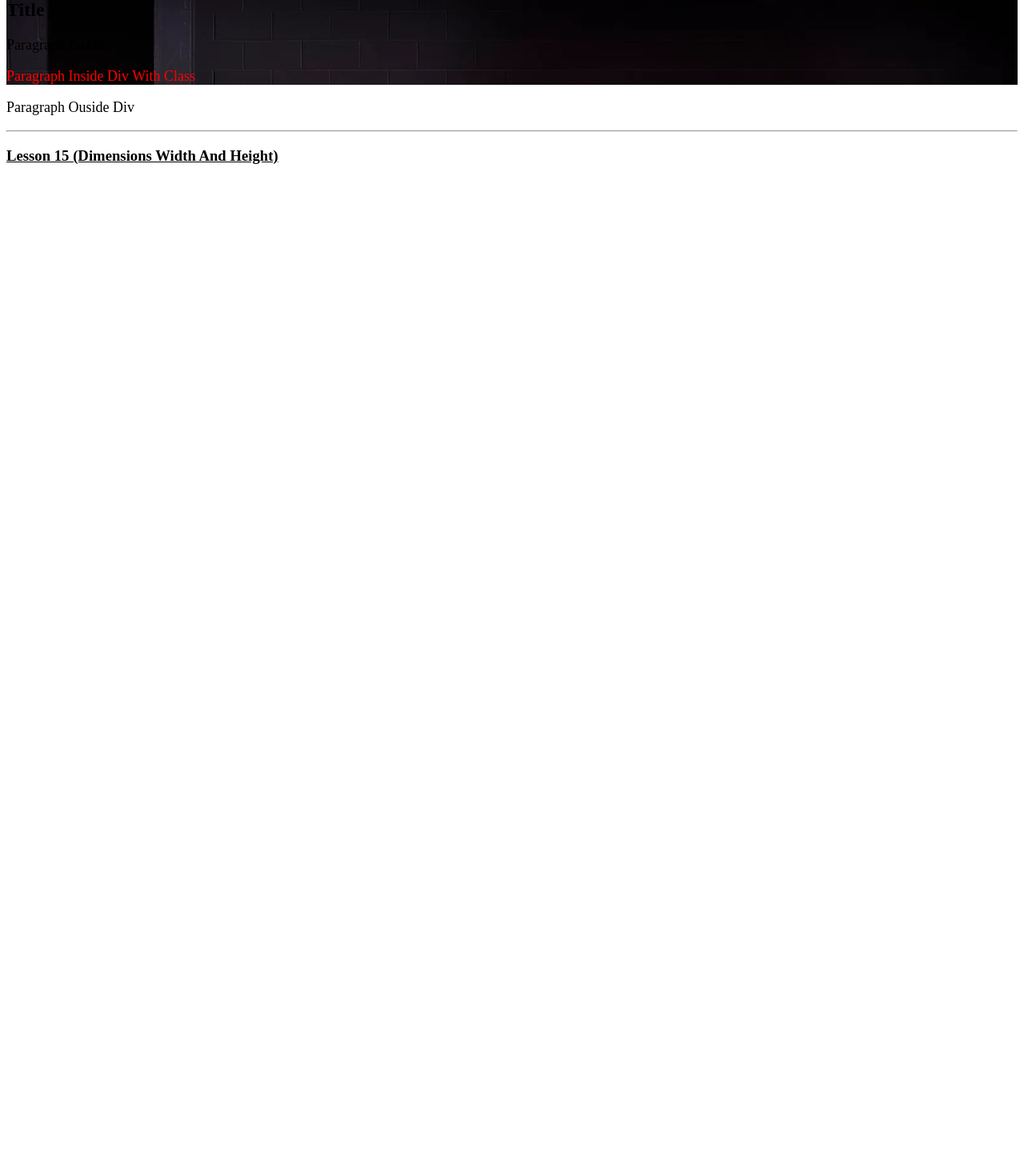
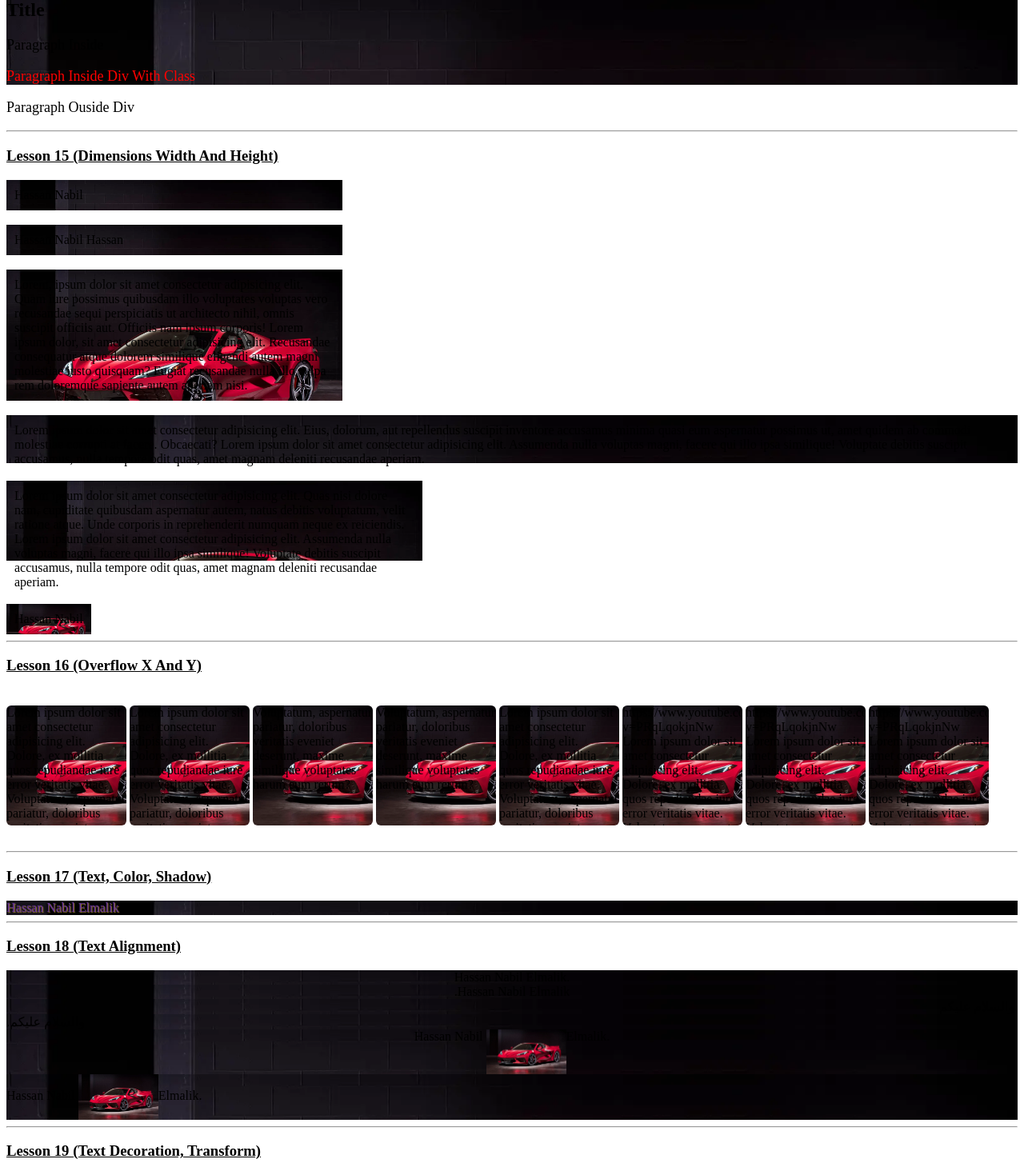
Before and after one commit to HassanElmalik/Voyager1, a PHP site: page /CSS_PROJECT/index.html in a window 1280 px wide. Shown: the part 3598-5067 px from the top of the page at 80% size. Before the commit the page ends 3803 px from the top, so only its background shows below. Run offline with PHP 8.4, Linux system fonts and the light colour scheme.

Commit message:
studying CSS to Lesson 19

```diff
--- a/ProgrammingWithElzero/CSS_PROJECT/index.html
+++ b/ProgrammingWithElzero/CSS_PROJECT/index.html
@@ -4,7 +4,7 @@
         <meta charset="UTF-8">
         <title>CSS</title>
         <!-- External Style -->
-        <link rel="stylesheet" href="master1.css">
+        <link rel="stylesheet" href="master.css">
         <!-- internal style  -->
         <style>
             .special {
@@ -131,7 +131,56 @@
         <!-- ----------------------------------------------------------------------------------- -->
         <h3><u>Lesson 15 (Dimensions Width And Height)</u></h3>
 
+        <div class="div9">Hassan Nabil</div>
+        <br>
+        <br>
+        <div class="div9">Hassan Nabil Hassan</div>
+        <br>
+        <br>
+        <div class="div9">Lorem, ipsum dolor sit amet consectetur adipisicing elit. Quam iure possimus quibusdam illo voluptates voluptas vero recusandae sequi perspiciatis ut architecto nihil, omnis suscipit officiis aut. Officiis nam ipsum corporis! Lorem ipsum dolor, sit amet consectetur adipisicing elit. Recusandae consequatur atque dolorem similique eligendi autem magni molestiae iusto quisquam? Fugiat recusandae nulla illo culpa rem doloremque sapiente autem aperiam nisi.</div>
+        <br>
+        <br>
+        <div class="div10">Lorem ipsum dolor sit amet consectetur adipisicing elit. Eius, dolorum, aut repellendus suscipit inventore accusamus minima quasi eum aspernatur possimus ut, amet quidem ab commodi molestiae corrupti at facere. Obcaecati? Lorem ipsum dolor sit amet consectetur adipisicing elit. Assumenda nulla voluptas magni, facere qui illo ipsa similique! Voluptate debitis suscipit accusamus, nulla tempore odit quas, amet magnam deleniti recusandae aperiam.</div>
+        <br>
+        <br>
+        <div class="div11">Lorem ipsum dolor sit amet consectetur adipisicing elit. Quas nisi dolore nam, cupiditate quibusdam aspernatur autem, natus debitis voluptatum, velit ratione atque. Unde corporis in reprehenderit numquam neque ex reiciendis. Lorem ipsum dolor sit amet consectetur adipisicing elit. Assumenda nulla voluptas magni, facere qui illo ipsa similique! Voluptate debitis suscipit accusamus, nulla tempore odit quas, amet magnam deleniti recusandae aperiam.</div>
+        <br>
+        <br>
+        <div class="div12">Hassan Nabil</div>
+        <hr>
 
+        <!-- ----------------------------------------------------------------------------------- -->
+        <h3><u>Lesson 16 (Overflow X And Y)</u></h3>
+
+        <div class="div13">Lorem ipsum dolor sit amet consectetur adipisicing elit. Dolore, ex mollitia quos repudiandae iure error veritatis vitae. Voluptatum, aspernatur pariatur, doloribus veritatis eveniet deserunt, maxime similique voluptates harum eum rerum?</div>
+        <div class="div14">Lorem ipsum dolor sit amet consectetur adipisicing elit. Dolore, ex mollitia quos repudiandae iure error veritatis vitae. Voluptatum, aspernatur pariatur, doloribus veritatis eveniet deserunt, maxime similique voluptates harum eum rerum?</div>
+        <div class="div15"> Voluptatum, aspernatur pariatur, doloribus veritatis eveniet deserunt, maxime similique voluptates harum eum rerum?</div>
+        <div class="div16"> Voluptatum, aspernatur pariatur, doloribus veritatis eveniet deserunt, maxime similique voluptates harum eum rerum?</div>
+        <div class="div17">Lorem ipsum dolor sit amet consectetur adipisicing elit. Dolore, ex mollitia quos repudiandae iure error veritatis vitae. Voluptatum, aspernatur pariatur, doloribus veritatis eveniet deserunt, maxime similique voluptates harum eum rerum?</div>
+        <div class="div18">https://www.youtube.com/watch?v=PRqLqokjnNw Lorem ipsum dolor sit amet consectetur adipisicing elit. Dolore, ex mollitia quos repudiandae iure error veritatis vitae. Voluptatum, aspernatur pariatur, doloribus veritatis eveniet deserunt, maxime similique voluptates harum eum rerum?</div>
+        <div class="div19">https://www.youtube.com/watch?v=PRqLqokjnNw Lorem ipsum dolor sit amet consectetur adipisicing elit. Dolore, ex mollitia quos repudiandae iure error veritatis vitae. Voluptatum, aspernatur pariatur, doloribus veritatis eveniet deserunt, maxime similique voluptates harum eum rerum?</div>
+        <div class="div20">https://www.youtube.com/watch?v=PRqLqokjnNw Lorem ipsum dolor sit amet consectetur adipisicing elit. Dolore, ex mollitia quos repudiandae iure error veritatis vitae. Voluptatum, aspernatur pariatur, doloribus veritatis eveniet deserunt, maxime similique voluptates harum eum rerum?</div>
+        <hr>
+
+        <!-- ----------------------------------------------------------------------------------- -->
+        <h3><u>Lesson 17 (Text, Color, Shadow)</u></h3>
+
+        <div class="div21">Hassan Nabil Elmalik</div>
+        <hr>
+
+        <!-- ----------------------------------------------------------------------------------- -->
+        <h3><u>Lesson 18 (Text Alignment)</u></h3>
+
+        <div class="div22">Hassan Nabil Elmalik.</div>
+        <div class="div23">Hassan Nabil Elmalik.</div>
+        <div class="div24">والسلام عليكم.</div>
+        <div class="div25">والسلام عليكم.</div>
+        <div class="div26">Hassan Nabil <img src="imgs/0x0.webp"  width="100px">Elmalik.</div>
+        <div class="div27">Hassan Nabil <img src="imgs/0x0.webp"  width="100px">Elmalik.</div>
+        <hr>
+
+        <!-- ----------------------------------------------------------------------------------- -->
+        <h3><u>Lesson 19 (Text Decoration, Transform)</u></h3>
 
 
 
--- a/ProgrammingWithElzero/CSS_PROJECT/master1.css
+++ b/ProgrammingWithElzero/CSS_PROJECT/master.css
@@ -248,4 +248,180 @@
         }
 
         /* --------------------------------------------------------------------------------- */
-        /* Lesson 15 (Lesson 15 (Dimensions Width And Height)) */
+        /* Lesson 15 (Dimensions Width And Height) */
+
+        .div9 {
+            background-color: red;
+            padding: 10px;
+            display: inline-block;
+            width: 400px;
+            /* the normal value of height is auto */
+        }
+
+        .div10 {
+            background-color: red;
+            padding: 10px;
+            display: inline-block;
+            min-width: 400px;
+            height: 40px;
+        }
+
+        .div11 {
+            background-color: red;
+            padding: 10px;
+            display: inline-block;
+            min-width: 400px;
+            max-width: 500px;
+            min-height: 40px;
+            max-height: 80px;
+        }
+
+        .div12 {
+            background-color: red;
+            padding: 10px;
+            width: fit-content;
+        }
+
+        /* --------------------------------------------------------------------------------- */
+        /* Lesson 16 (Overflow X And Y) */
+
+        .div13 {
+            width: 150px;
+            height: 150px;
+            background-color: #eee;
+            margin: 20px auto;
+            border-radius: 6px;
+            overflow: hidden;
+            display: inline-block;
+        }
+
+        .div14 {
+            width: 150px;
+            height: 150px;
+            background-color: #eee;
+            margin: 20px auto;
+            border-radius: 6px;
+            overflow: scroll;
+            display: inline-block;
+        }
+
+        .div15 {
+            width: 150px;
+            height: 150px;
+            background-color: #eee;
+            margin: 20px auto;
+            border-radius: 6px;
+            overflow: scroll;
+            display: inline-block;
+        }
+
+        .div16 {
+            width: 150px;
+            height: 150px;
+            background-color: #eee;
+            margin: 20px auto;
+            border-radius: 6px;
+            overflow: auto;
+            display: inline-block;
+        }
+
+        .div17 {
+            width: 150px;
+            height: 150px;
+            background-color: #eee;
+            margin: 20px auto;
+            border-radius: 6px;
+            overflow: auto;
+            display: inline-block;
+        }
+
+        .div18 {
+            width: 150px;
+            height: 150px;
+            background-color: #eee;
+            margin: 20px auto;
+            border-radius: 6px;
+            overflow-y: auto;
+            display: inline-block;
+        }
+
+        .div19 {
+            width: 150px;
+            height: 150px;
+            background-color: #eee;
+            margin: 20px auto;
+            border-radius: 6px;
+            overflow-y: hidden;
+            display: inline-block;
+        }
+
+        .div20 {
+            width: 150px;
+            height: 150px;
+            background-color: #eee;
+            margin: 20px auto;
+            border-radius: 6px;
+            overflow-x: hidden;
+            display: inline-block;
+        }
+
+        /* --------------------------------------------------------------------------------- */
+        /* Lesson 17 (Text, Color, Shadow) */
+
+        /*
+        Text Shadow
+        Syntax => text-shadow: H-Shadow V-Shadow Blur Color
+        */
+
+
+        .div21 {
+            background-color: #f9f9f9;
+            color: rebeccapurple;
+            text-shadow: 1px   1px   1px      #b5943ad9 ;
+        }
+
+        /* --------------------------------------------------------------------------------- */
+        /* Lesson 18 (Text Alignment) */
+
+        .div22 {
+            background-color: #f9f9f9;
+            text-align: center;
+            direction: ltr;
+        }
+
+        .div23 {
+            background-color: #f9f9f9;
+            text-align: center;
+            direction: rtl;
+        }
+
+        .div24 {
+            background-color: #f9f9f9;
+            text-align: right;
+            direction: ltr;
+        }
+
+        .div25 {
+            background-color: #f9f9f9;
+            text-align: left;
+            direction: rtl;
+        }
+
+        .div26 {
+            background-color: #f9f9f9;
+            text-align: center;
+        }
+
+        .div26 img{
+            background-color: #f9f9f9;
+            vertical-align:top;
+        }
+
+        .div27 img {
+            background-color: #f9f9f9;
+            text-align: right;
+            vertical-align: middle;
+        }
+
+        /* --------------------------------------------------------------------------------- */
+        /* Lesson 19 (Text Decoration, Transform) */
```
